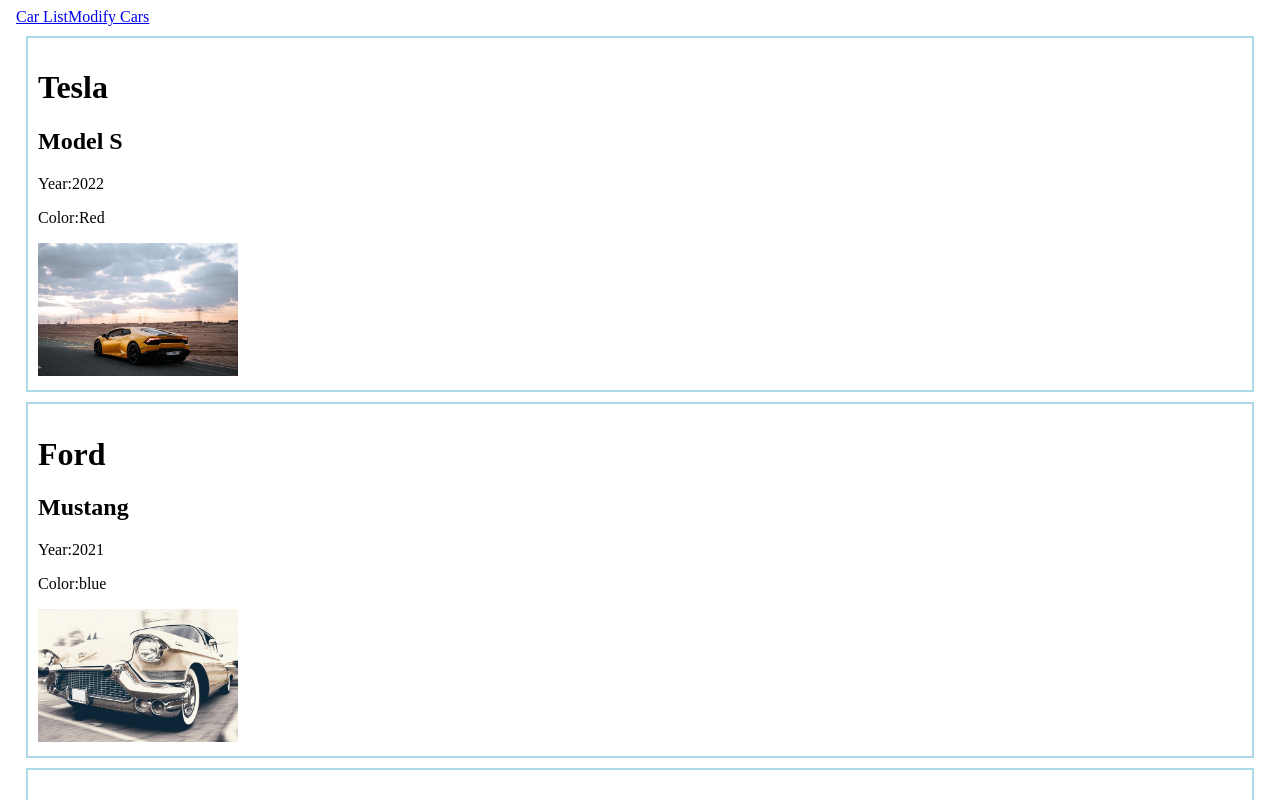
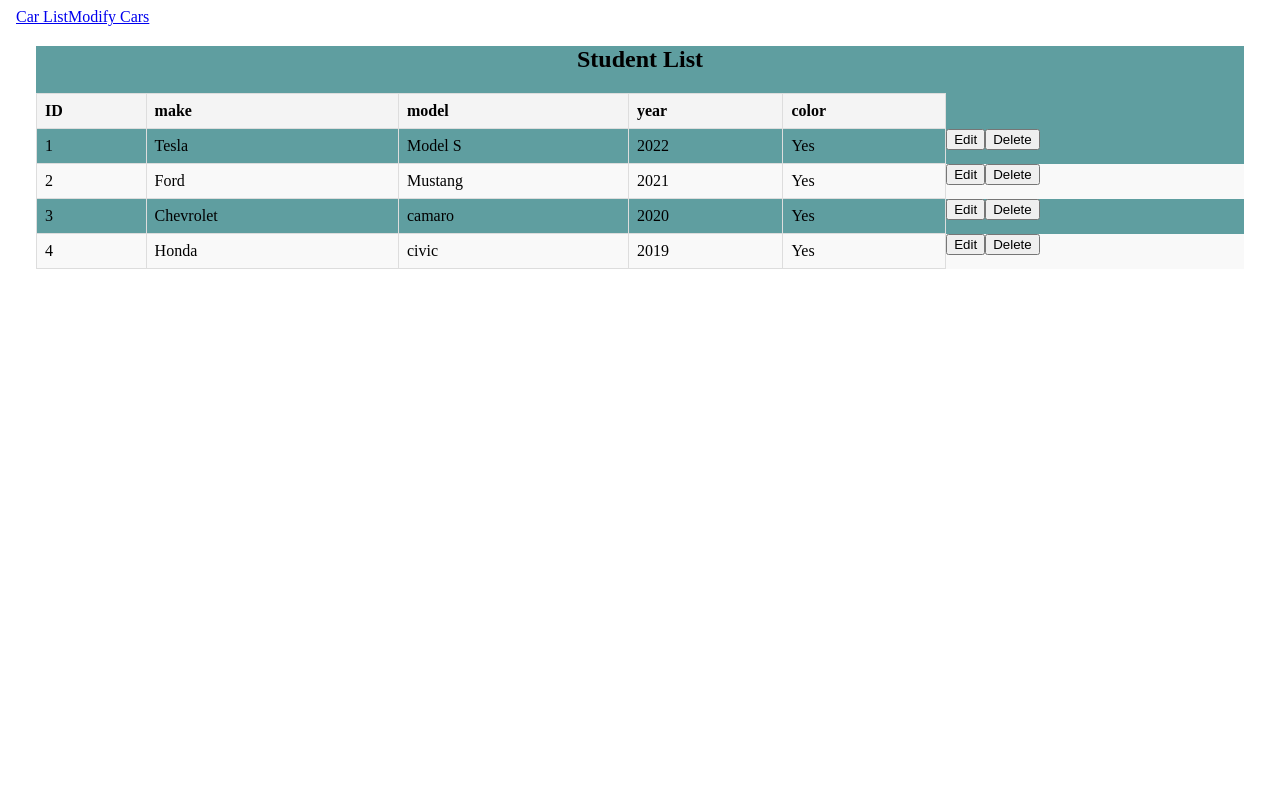
Before and after one commit to apexxxaa/Apekshya_khanal_Learning_Angular, an Angular app: page /cars in a window 1280 px wide. Shown: the top 800 px of the page. Built offline with nearby package versions, Linux system fonts and the light colour scheme.

Commit message:
"added buttons to edit and delete items. "

```diff
--- a/src/app/Shared/models/cars.ts
+++ b/src/app/Shared/models/cars.ts
@@ -1,9 +1,10 @@
 export interface Cars {
-  id: number,
+  id : number,
   make: string,
   model:string,
   year: number,
   color: string,
   isFav?:boolean;
+  imageUrl? : string
 
 }
--- a/src/app/app.component.ts
+++ b/src/app/app.component.ts
@@ -1,8 +1,9 @@
 import { Component } from '@angular/core';
 import {RouterLink, RouterLinkActive, RouterOutlet} from '@angular/router';
-import {Cars} from "./models/cars";
+
 import {NgFor,NgIf} from "@angular/common";
 import {CarListComponent} from "./car-list/car-list.component";
+import {Cars} from "./Shared/models/cars";
 
 @Component({
   selector: 'app-root',
@@ -12,11 +13,11 @@
   styleUrl: './app.component.css'
 })
 export class AppComponent {
- carList : Cars[]=[{make:'Toyota',model:'Camry',year:2020,color:'Red',isFav:true},
-   {make:'Hyundai',model:'Sonata',year:2022,color:'Silver',isFav:true},
-   {make:'Honda',model:'Accord',year:2019,color:'Blue',isFav:true},
-   {make:'Ford',model:'Mustang',year:2021,color:'Black',isFav:false},
-   {make:'Chevrolet',model:'Impala',year:2018,color:'White',isFav:true},
-   {make:'Nissan',model:'Altima',year:2022,color:'Gray',isFav:true}
+ carList : Cars[]=[{id : 1,make:'Toyota',model:'Camry',year:2020,color:'Red',isFav:true},
+   {id : 2,make:'Hyundai',model:'Sonata',year:2022,color:'Silver',isFav:true},
+   {id : 3, make:'Honda',model:'Accord',year:2019,color:'Blue',isFav:true},
+   {id : 4, make:'Ford',model:'Mustang',year:2021,color:'Black',isFav:false},
+   {id : 5,make:'Chevrolet',model:'Impala',year:2018,color:'White',isFav:true},
+   {id : 6, make:'Nissan',model:'Altima',year:2022,color:'Gray',isFav:true}
  ]
 }
--- a/src/app/car-list-item/car-list-item.component.html
+++ b/src/app/car-list-item/car-list-item.component.html
@@ -1,8 +1,13 @@
-<div *ngIf="car" class="carList-item" style="border: 2px solid lightblue; padding: 10px; margin: 10px">
+<div *ngIf="car" class="carList-item" >
+
+  <h1>{{car.id}}</h1>
   <h1>{{car.make}}</h1>
   <h2>{{car.model}}</h2>
   <p>Year:{{car.year}}</p>
   <p>Color:{{car.color}}</p>
+
   <img [src]="car.imageUrl" alt="car Image" width="200px">
-
+  <button (click)="goBackward()" [disabled]="currentIndex === 0">Previous</button>
+  <button (click)="goForward()" [disabled]="currentIndex === carList.length - 1">Next</button>
+  <button (click)="goBack()">Back to car List</button>
 </div>
--- a/src/app/car-list-item/car-list-item.component.ts
+++ b/src/app/car-list-item/car-list-item.component.ts
@@ -1,6 +1,9 @@
-import {Component, Input} from '@angular/core';
+import {Component, input, Input, OnInit} from '@angular/core';
 import {NgIf} from "@angular/common";
-import {Cars} from "../models/cars";
+
+import {ActivatedRoute, Router} from "@angular/router";
+import {CarService} from "../services/car.service";
+import {Cars} from "../Shared/models/cars";
 
 @Component({
   selector: 'app-car-list-item',
@@ -11,6 +14,50 @@
   templateUrl: './car-list-item.component.html',
   styleUrl: './car-list-item.component.css'
 })
-export class CarListItemComponent {
-  @Input() car?: Cars;
+export class CarListItemComponent implements OnInit{
+  car : Cars | undefined;
+  carList: Cars[] = [];
+  currentIndex: number =0;
+
+  constructor(
+    private route: ActivatedRoute,
+    private carService: CarService,
+    private router: Router
+  ) {}
+  ngOnInit(): void {
+    this.carService.getCars().subscribe(car => {
+      this.carList= car;
+
+      // Subscribe to paramMap changes to actually see the page changing
+      //If we dont do this, the URL will change but the view will not
+      this.route.paramMap.subscribe(params => {
+        const id = Number(params.get('id'));
+        if (id) {
+          this.currentIndex = this.carList.findIndex(car => car.id === id);
+          this.car = this.carList[this.currentIndex];
+        }
+      });
+    });
+  }
+
+//function to go back to student-list view
+  goBack(): void {
+    this.router.navigate(['/cars']);
+  }
+
+//function to move foward through array with overflow protection
+  goForward(): void {
+    if (this.currentIndex < this.carList.length - 1) {
+      this.currentIndex++;
+      this.router.navigate(['/cars', this.carList[this.currentIndex].id]);
+    }
+  }
+//function to move backward through array with overflow protection
+  goBackward(): void {
+    if (this.currentIndex > 0) {
+      this.currentIndex--;
+      this.router.navigate(['/cars', this.carList[this.currentIndex].id]);
+    }
+  }
+
 }
--- a/src/app/car-list/car-list.component.css
+++ b/src/app/car-list/car-list.component.css
@@ -1,7 +1,36 @@
-.carList-item{
-  border: 2px cadetblue;
-  padding: 10px;
-  margin-bottom: 10px;
-  border-radius: 5px;
-  background-color: lightblue;
+/* copied from your github
+
+ */
+
+.container {
+  margin: 20px;
+  background-color: cadetblue;
 }
+
+h2 {
+  text-align: center;
+}
+
+table {
+  width: 100%;
+  border-collapse: collapse;
+  margin: 20px 0;
+}
+
+th, td {
+  border: 1px solid #ddd;
+  padding: 8px;
+  text-align: left;
+}
+
+th {
+  background-color: #f4f4f4;
+}
+
+tr:nth-child(even) {
+  background-color: #f9f9f9;
+}
+
+tr:hover {
+  background-color: #f1f1f1;
+}
--- a/src/app/car-list/car-list.component.html
+++ b/src/app/car-list/car-list.component.html
@@ -1,3 +1,32 @@
-<div *ngFor="let car of cars">
-  <app-car-list-item [car] ="car"></app-car-list-item>
+<div class="container">
+  <h2>Student List</h2>
+  <table>
+    <thead>
+    <tr>
+      <th>ID</th>
+      <th>make</th>
+      <th>model</th>
+      <th>year</th>
+      <th>color</th>
+    </tr>
+    </thead>
+    <tbody>
+    <tr *ngFor="let car of cars" [routerLink]="['/cars', car.id ]">
+      <td>{{ car.id }}</td>
+      <td>{{ car.make}}</td>
+      <td>{{ car.model }}</td>
+      <td>{{ car.year }}</td>
+      <td>{{ car.isFav ? 'Yes' : 'No' }}</td>
+      <button type="button" (click)="onEdit()">Edit</button>
+      <button type="button" (click)="onDelete()">Delete</button>
+
+
+    </tr>
+    </tbody>
+
+
+
+
+  </table>
+
 </div>
--- a/src/app/car-list/car-list.component.ts
+++ b/src/app/car-list/car-list.component.ts
@@ -1,48 +1,85 @@
 import { Component } from '@angular/core';
 import {CarListItemComponent} from "../car-list-item/car-list-item.component";
 import {NgForOf} from "@angular/common";
+import {ActivatedRoute, Router, RouterLink} from "@angular/router";
+import {CarService} from "../services/car.service";
+import {Cars} from "../Shared/models/cars";
 
 @Component({
   selector: 'app-car-list',
   standalone: true,
   imports: [
     CarListItemComponent,
-    NgForOf
+    NgForOf,
+    RouterLink
   ],
   templateUrl: './car-list.component.html',
   styleUrl: './car-list.component.css'
 })
+
 export class CarListComponent {
+  constructor(
+    private route: ActivatedRoute,
+    private router : Router,
+    private carService: CarService
+
+  ) {}
   cars = [
     {
       imageUrl:"/Assets/car1.jpg",
+      id: 1,
       make: 'Tesla',
       model: 'Model S',
       year: 2022,
-      color: 'Red'
+      color: 'Red',
+      isFav: 'No'
 
     },
     {
+      id:2,
       imageUrl:"/Assets/car2.jpg",
       make: 'Ford',
       model: 'Mustang',
       year: 2021,
-      color: 'blue'
+      color: 'blue',
+      isFav: 'No'
 
     },
     {
+      id:3,
       imageUrl:"/Assets/car3.jpg",
       make: 'Chevrolet',
       model: 'camaro',
       year: 2020,
-      color: 'Yellow'
+      color: 'Yellow',
+      isFav: 'No'
     },
     {
+      id:4,
       imageUrl:"/Assets/car.jpg",
       make: 'Honda',
       model: 'civic',
       year: 2019,
-      color: 'black'
+      color: 'black',
+      isFav: 'yes'
     }
   ];
+
+
+  onEdit() {
+    this.router.navigate(['/modify-car'])
+
+  }
+
+  selectedCar?: Cars;
+  selectCar(car: Cars): void {
+    this.selectedCar = car;
+  }
+  onDelete() {
+    if(this.selectedCar){
+      this.carService.deleteCar(this.selectedCar.id);
+      this.cars = this.cars.filter(car => car.id !== this.selectedCar?.id)
+      this.router.navigate(['/cars'])
+    }
+  }
 }
--- a/src/app/models/cars.ts
+++ /dev/null
@@ -1,9 +0,0 @@
-export interface Cars {
-  make: string,
-  model:string,
-  year: number,
-  color: string,
-  isFav?:boolean;
-  imageUrl? : string
-
-}
--- a/src/app/modify-car/modify-car.component.html
+++ b/src/app/modify-car/modify-car.component.html
@@ -1 +1,41 @@
-<p>modify-car works!</p>
+<!-- modify-student.component.html -->
+<form [formGroup]="carForm" (ngSubmit)="onsubmit">
+  <!-- ID Field -->
+  <div class="form-group">
+    <label for="id">ID</label>
+    <input type="number" id="id" formControlName="id" />
+  </div>
+
+  <!-- First Name Field -->
+  <div class="form-group">
+    <label for="make">Make</label>
+    <input type="text" id="make" formControlName="make" />
+  </div>
+
+  <!-- Last Name Field -->
+  <div class="form-group">
+    <label for="model">Model</label>
+    <input type="text" id="model" formControlName="model" />
+  </div>
+
+  <!-- Department Field -->
+  <div class="form-group">
+    <label for="year">Year</label>
+    <input type="text" id="Year" formControlName="Year" />
+  </div>
+
+  <!-- Is Admin Checkbox -->
+  <div class="form-group">
+    <label for="isFav">Is Fav</label>
+    <input type="checkbox" id="isFav" formControlName="isFav" />
+  </div>
+
+  <!-- Submit Button (Add or Update) -->
+  <button type="submit">Submit</button>
+
+  <!-- Delete Button (Always Displayed Now) -->
+  <button type="button" (click)="onDelete()">Delete</button>
+
+  <!-- Back Button -->
+  <button type="button" (click)="navigateToCarList()">Back to List</button>
+</form>
--- a/src/app/modify-car/modify-car.component.ts
+++ b/src/app/modify-car/modify-car.component.ts
@@ -1,12 +1,75 @@
-import { Component } from '@angular/core';
+import {Component, OnInit} from '@angular/core';
+import {FormBuilder, FormGroup, ReactiveFormsModule, Validators} from "@angular/forms";
+import {Cars} from "../Shared/models/cars";
+import {ActivatedRoute, Router} from "@angular/router";
+import {CarService} from "../services/car.service";
 
 @Component({
   selector: 'app-modify-car',
   standalone: true,
-  imports: [],
+  imports: [
+    ReactiveFormsModule
+  ],
   templateUrl: './modify-car.component.html',
   styleUrl: './modify-car.component.css'
 })
-export class ModifyCarComponent {
+export class ModifyCarComponent implements OnInit {
+  carForm: FormGroup;
+  car: Cars | undefined;
 
+  constructor(
+    private fb: FormBuilder,
+    private route: ActivatedRoute,
+    private carService: CarService,
+    private router: Router
+  ) {
+    this.carForm = this.fb.group({
+      id: ['', Validators.required],
+      make: ['', Validators.required],
+      model: ['', Validators.required],
+      year: [''],
+      isFav: [false]
+    });
+  }
+  ngOnInit(): void {
+    const id = this.route.snapshot.paramMap.get('id');
+    if (id) {
+      this.carService.getCarsById(+id).subscribe(car => {
+        if(car) {
+          this.car = car;
+
+          this.carForm.patchValue(car);
+        }
+      });
+    }
+  }
+
+  onSubmit(): void {
+    const car: Cars = this.carForm.value;
+
+    // Check if we're updating an existing car
+    if (car.id) {
+      this.carService.updateCars(car);
+    } else {
+      // For adding a new car, generate a new ID
+      const newId = this.carService.generateNewId(); // This method will create a new ID
+      car.id = newId;
+      this.carService.addCars(car);
+    }
+    }
+
+
+  onDelete() {
+    const id = this.carForm.get('id')?.value;
+    if (id) {
+      this.carService.deleteCar(id);
+      this.router.navigate(['/car']);
+    }
+  }
+
+  navigateToCarList(): void{
+    this.router.navigate(['/car']);
+  }
+
+  protected readonly onsubmit = onsubmit;
 }
--- a/src/app/services/car.service.ts
+++ b/src/app/services/car.service.ts
@@ -28,7 +28,7 @@
     return of(this.cars);
   }
 
-  deleteStudent(carId: number): Observable<Cars[]> {
+  deleteCar(carId: number): Observable<Cars[]> {
     this.cars = this.cars.filter(car => car.id !== carId);
     return of(this.cars);
   }
@@ -38,6 +38,10 @@
     return of(car);
   }
 
+  generateNewId(): number {
+    return this.cars.length > 0 ? Math.max(...this.cars.map(car => car.id)) + 1 : 1;
+  }
+
 
 
 }
```
Also changed, not shown: src/app/Shared/mock-car.data.ts (+12 -4 lines).
